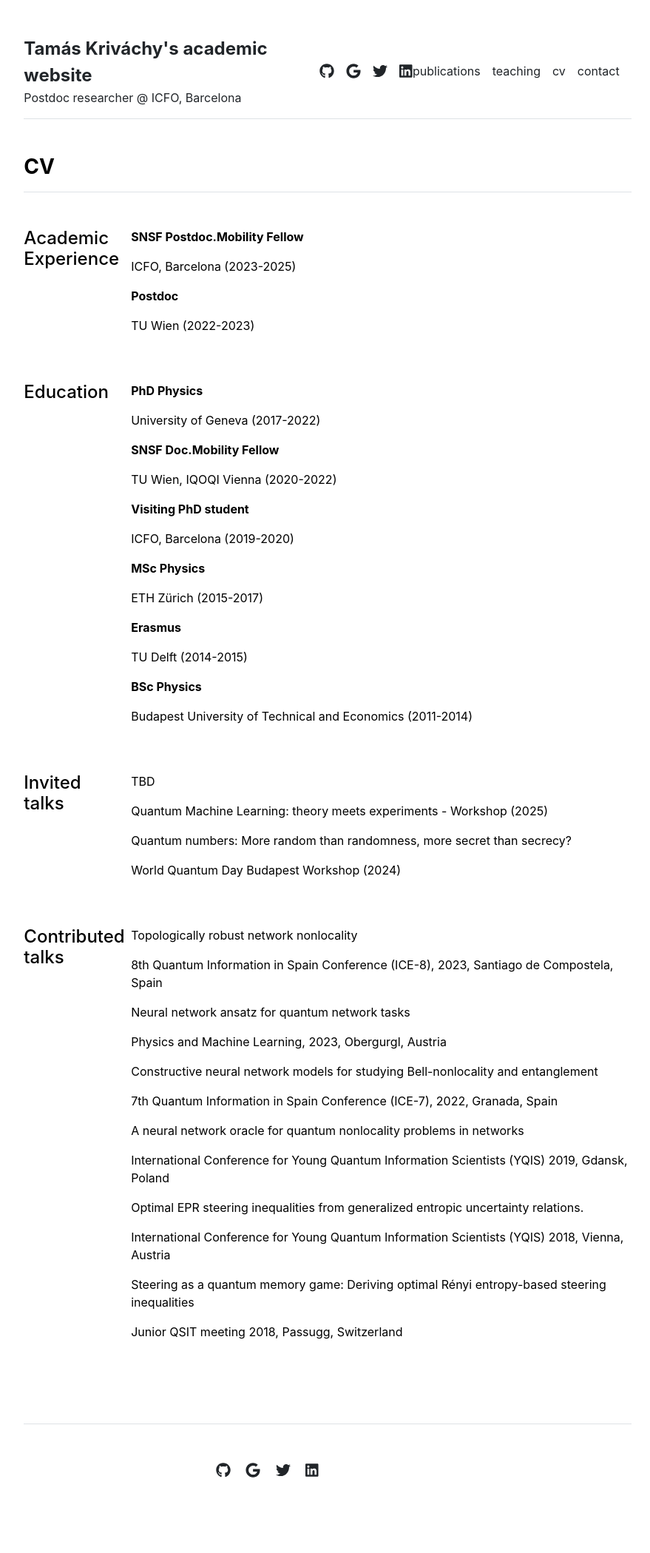
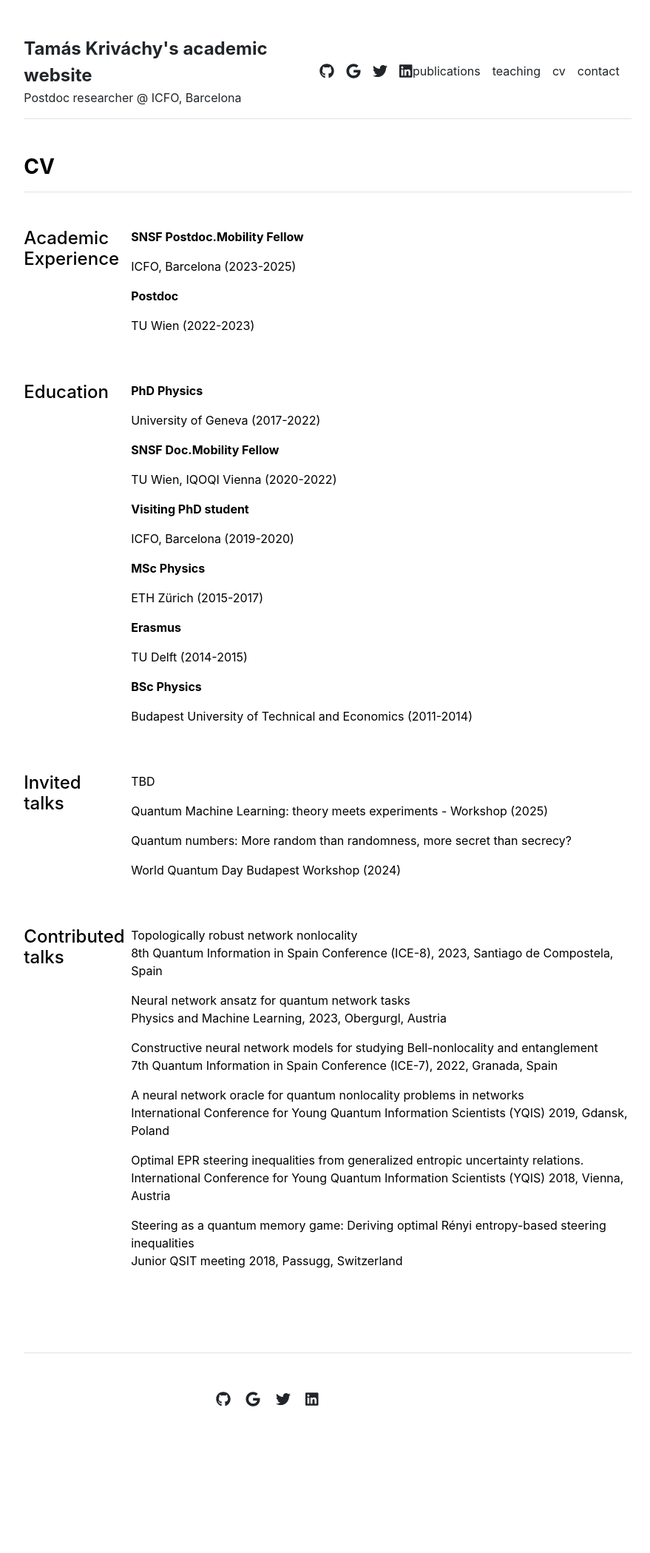
Before and after one commit to tkrivachy/tkrivachy.github.io, a Jekyll site: the page built from cv.md, in a window 1280 px wide. Shown: the whole page at 74% size, without its empty margins (197-1076 px from the left). Built offline with Jekyll 4.4.1, drawn with Linux system fonts in a browser that asks for light colours; after the commit the page ends 2003 px from its top, so only the background shows below that.

Commit message:
Update cv.html

```diff
--- a/_layouts/cv.html
+++ b/_layouts/cv.html
@@ -46,8 +46,7 @@ layout: default
       </div>
       <div class="col-md-10">
         {% for section in site.data.cv.contributedtalks %}
-          <p>{{ section.title }}</p>
-          <p>{{ section.description }}</p>
+          <p>{{ section.title }}<br>{{ section.description }}</p>
         {% endfor %}
       </div>
     </div>
```
